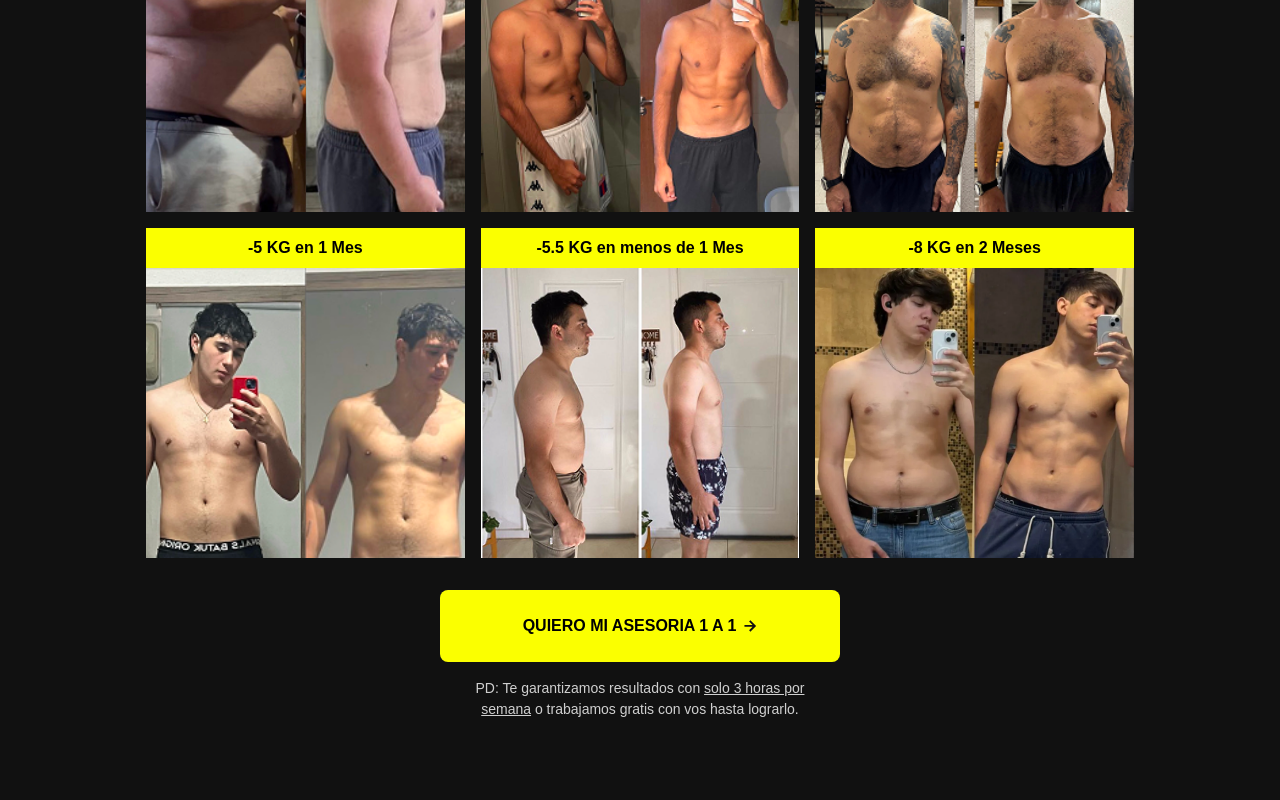
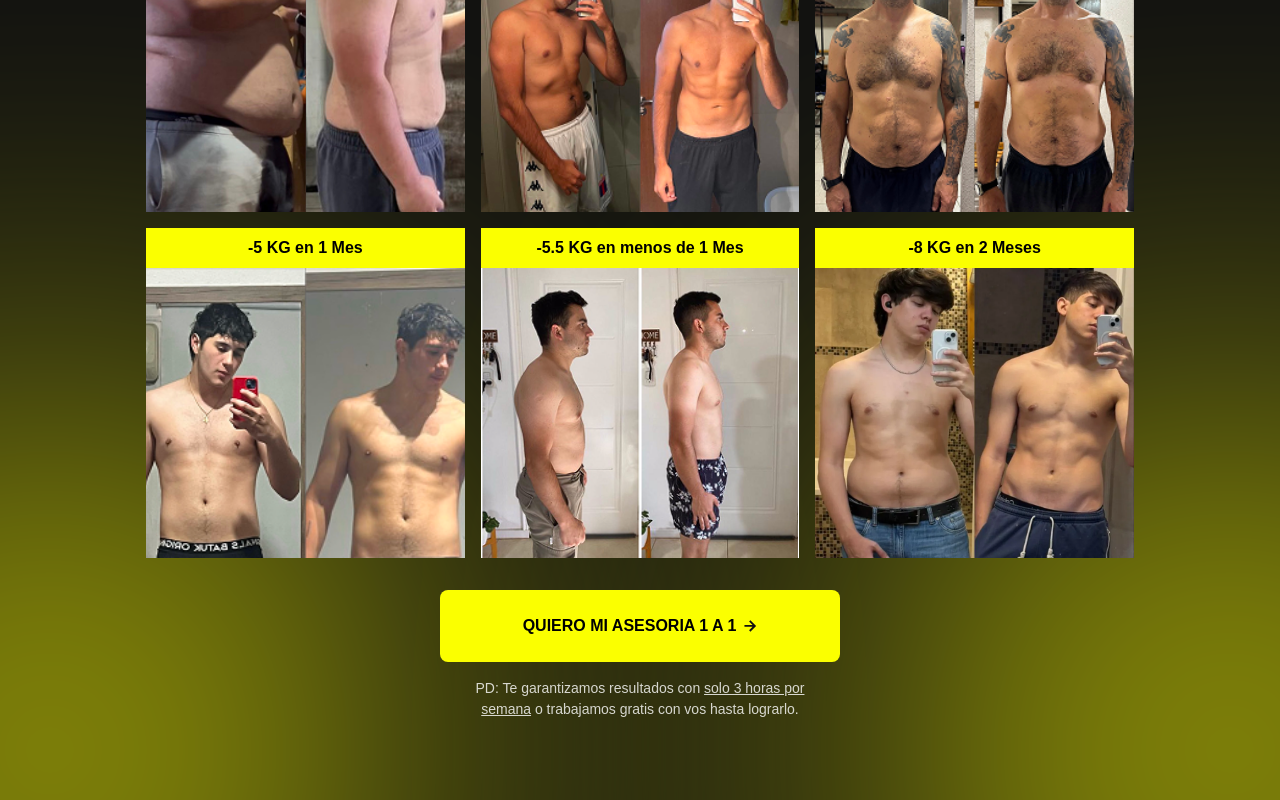
Before and after one commit to tomascosta2/nano-2, a Next.js app: page / in a window 1280 px wide. Shown: the part 2108-2908 px from the top of the page. Built offline with nearby package versions, Linux system fonts and the light colour scheme.

Commit message:
Primer cm

```diff
--- a/src/app/components/CalificationForm.tsx
+++ b/src/app/components/CalificationForm.tsx
@@ -84,7 +84,7 @@ export default function CalificationForm() {
 				...data,
 				variant
 			}
-			await fetch(`https://hook.us2.make.com/11r8nwyaw87mlsu9e8a4t1yt9s5q4ul8`, {
+			await fetch(`https://hook.us2.make.com/4440nxy5471reiw1q18qotjc15rveijb`, {
 				method: "POST",
 				headers: { "Content-Type": "application/json" },
 				body: JSON.stringify([payload]),
--- a/src/app/components/CalificationFormDirect.tsx
+++ b/src/app/components/CalificationFormDirect.tsx
@@ -85,7 +85,7 @@ export default function CalificationFormDirect() {
 				...data,
 				variant
 			}
-			await fetch(`https://hook.us2.make.com/11r8nwyaw87mlsu9e8a4t1yt9s5q4ul8`, {
+			await fetch(`https://hook.us2.make.com/4440nxy5471reiw1q18qotjc15rveijb`, {
 				method: "POST",
 				headers: { "Content-Type": "application/json" },
 				body: JSON.stringify([payload]),
--- a/src/app/page.tsx
+++ b/src/app/page.tsx
@@ -146,7 +146,7 @@ export default function Home() {
         </div>
       </section>
 
-      <section className="py-[80px]">
+      <section className="py-[80px] relative overflow-clip">
         <div className="cf-container">
           <h2
             className="text-[28px] font-bold text-white text-center uppercase max-w-[600px] leading-[120%] mx-auto"
@@ -221,6 +221,8 @@ export default function Home() {
             PD: Te garantizamos resultados con <span className="underline">solo 3 horas por semana</span> o trabajamos gratis con vos hasta lograrlo.
           </p>
         </div>
+        <div className="bg-[#fbff00] size-[600px] md:size-[700px] blur-[100px] md:blur-[200px] opacity-[70%] rounded-full absolute left-[calc(50%-300px)] md:-left-[300px] -bottom-[300px] -z-50"></div>
+        <div className="bg-[#fbff00] size-[600px] md:size-[700px] blur-[100px] md:blur-[200px] opacity-[70%] rounded-full absolute right-[calc(50%-300px)] md:-right-[300px] -bottom-[300px] -z-50"></div>
       </section>
     </div>
   );
```
Lines whose indentation alone changed are shown as unchanged.
